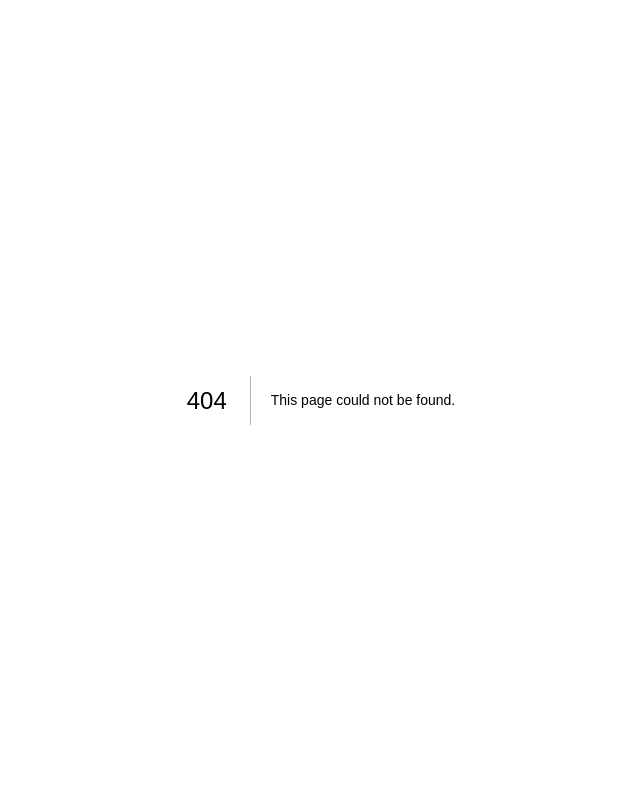
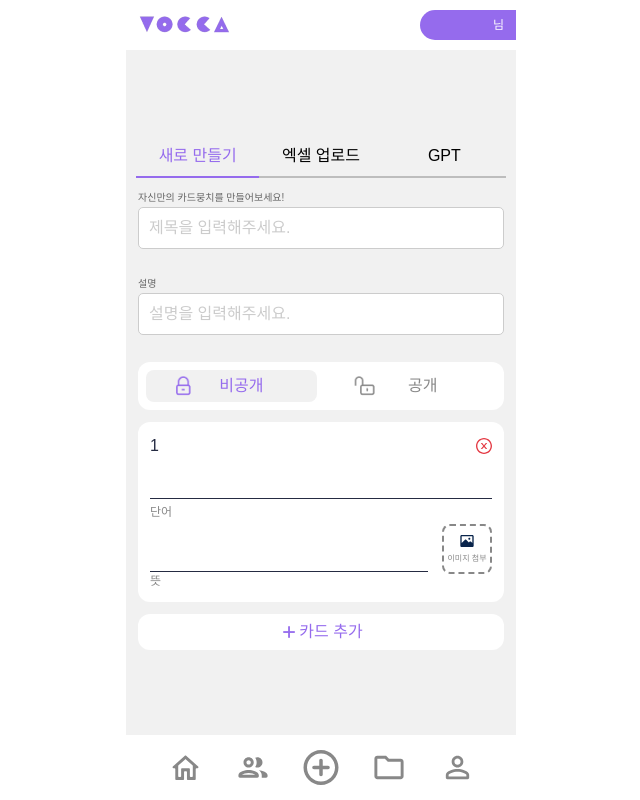
Before and after one commit to OZ-Coding-School/oz_02_main-005-FE, a Next.js app: page /plus/cardDeck in a window 1280 px wide. Before the commit this address had no page. Shown: the whole page, without its empty margins (319-959 px from the left). Built offline with nearby package versions, Linux system fonts and the light colour scheme.

Commit message:
[feat] 플러스 > 폴더 추가, 카드뭉치 추가 페이지 구현

```diff
--- /dev/null
+++ b/src/app/plus/cardDeck/page.tsx
@@ -0,0 +1,80 @@
+'use client';
+import Button from '@/shared/@common/ui/Button/Button';
+import BaseFrame from '@/shared/@common/ui/baseFrame/BaseFrame';
+import Input from '@/shared/@common/ui/input/Input';
+import Tab from '@/shared/@common/ui/tab/Tab';
+import validInput from '@/shared/@common/utils/validInput';
+import CardCreateItem from '@/shared/create/CardCreateItem';
+import { useRouter } from 'next/navigation';
+import React, { useState } from 'react';
+
+const PlusCardDeckPage = () => {
+  const router = useRouter();
+  const [input, setInput] = useState({
+    title: '',
+    description: '',
+  });
+  const [isValid, setIsValid] = useState({
+    title: true,
+    description: true,
+  });
+
+  function handleCancel() {
+    router.replace('/plus');
+  }
+
+  function handleSave() {
+    if (isValid.title && isValid.description) {
+      if (input.title === '') {
+        setIsValid(state => ({ ...state, title: false }));
+        return;
+      }
+      //save 로직
+      router.push('/lib');
+    }
+  }
+  function handleChange(e: React.ChangeEvent<HTMLInputElement>, type: string) {
+    setIsValid(state => ({ ...state, [type]: validInput('create', type, e.target.value) }));
+    setInput(state => ({ ...state, [type]: e.target.value }));
+  }
+  return (
+    <BaseFrame headerType="cancelSave" pageName="카드뭉치 만들기" onCancel={handleCancel} onSave={handleSave}>
+      <Tab tabs={['새로 만들기', '엑셀 업로드', 'GPT']} />
+      <Input
+        label="자신만의 카드뭉치를 만들어보세요!"
+        errormessage="필수 항목"
+        isValid={isValid.title}
+        path="create"
+        placeholder="제목을 입력해주세요."
+        onChange={e => handleChange(e, 'title')}
+        value={input.title || ''}
+      />
+      <Input
+        label="설명"
+        errormessage="최대 45글자 이하로 작성해주세요."
+        isValid={isValid.description}
+        path="create"
+        placeholder="설명을 입력해주세요."
+        onChange={e => handleChange(e, 'description')}
+        value={input.description || ''}
+      />
+      <Button
+        type="group"
+        //onClick={handleClick}
+        buttonContents={[
+          { icon: '/icons/private.png', activeIcon: '/icons/private-active.png', label: '비공개' },
+          { icon: '/icons/public.png', activeIcon: '/icons/public-active.png', label: '공개' },
+        ]}
+      />
+      <CardCreateItem idx={1} />
+      <Button
+        type="l-card"
+        //onClick={handleClick}
+      >
+        카드 추가
+      </Button>
+    </BaseFrame>
+  );
+};
+
+export default PlusCardDeckPage;
--- /dev/null
+++ b/src/app/plus/folder/page.tsx
@@ -0,0 +1,61 @@
+'use client';
+import BaseFrame from '@/shared/@common/ui/baseFrame/BaseFrame';
+import Input from '@/shared/@common/ui/input/Input';
+import validInput from '@/shared/@common/utils/validInput';
+import { useRouter } from 'next/navigation';
+import React, { useState } from 'react';
+
+const PlusFolderPage = () => {
+  const router = useRouter();
+  const [input, setInput] = useState({
+    title: '',
+    description: '',
+  });
+  const [isValid, setIsValid] = useState({
+    title: true,
+    description: true,
+  });
+
+  function handleCancel() {
+    router.replace('/plus');
+  }
+
+  function handleSave() {
+    if (isValid.title && isValid.description) {
+      if (input.title !== '') {
+        setIsValid(state => ({ ...state, title: false }));
+        return;
+      }
+      //save 로직
+      router.push('/lib');
+    }
+  }
+  function handleChange(e: React.ChangeEvent<HTMLInputElement>, type: string) {
+    setIsValid(state => ({ ...state, [type]: validInput('create', type, e.target.value) }));
+    setInput(state => ({ ...state, [type]: e.target.value }));
+  }
+  return (
+    <BaseFrame headerType="cancelSave" pageName="폴더 만들기" onCancel={handleCancel} onSave={handleSave}>
+      <Input
+        label="폴더 이름"
+        errormessage="필수 항목"
+        isValid={isValid.title}
+        path="create"
+        placeholder="폴더 이름을 입력해주세요."
+        onChange={e => handleChange(e, 'title')}
+        value={input.title || ''}
+      />
+      <Input
+        label="설명"
+        errormessage="최대 45글자 이하로 작성해주세요."
+        isValid={isValid.description}
+        path="create"
+        placeholder="설명을 입력해주세요."
+        onChange={e => handleChange(e, 'description')}
+        value={input.description || ''}
+      />
+    </BaseFrame>
+  );
+};
+
+export default PlusFolderPage;
--- a/src/app/plus/page.tsx
+++ b/src/app/plus/page.tsx
@@ -1,7 +1,29 @@
-import React from 'react';
+'use client';
+import BaseFrame from '@/shared/@common/ui/baseFrame/BaseFrame';
+import Modal from '@/shared/@common/ui/modal';
+import { useRouter } from 'next/navigation';
+import React, { useState } from 'react';
 
 const PlusPage = () => {
-  return <div>폴더, 카드뭉치 추가 모달?</div>;
+  const [isModalOpen, setIsModalOpen] = useState(true);
+  const router = useRouter();
+  function handleClickFolderButton() {
+    router.push('/plus/folder');
+    setIsModalOpen(false);
+  }
+  function handleClickCardDeckButton() {
+    router.push('/plus/cardDeck');
+    setIsModalOpen(false);
+  }
+  return (
+    <BaseFrame>
+      <Modal
+        isOpen={isModalOpen}
+        onConfirm={handleClickFolderButton}
+        onClose={handleClickCardDeckButton}
+        contents={{ first: '폴더', second: '카드 뭉치' }}></Modal>
+    </BaseFrame>
+  );
 };
 
 export default PlusPage;
```
